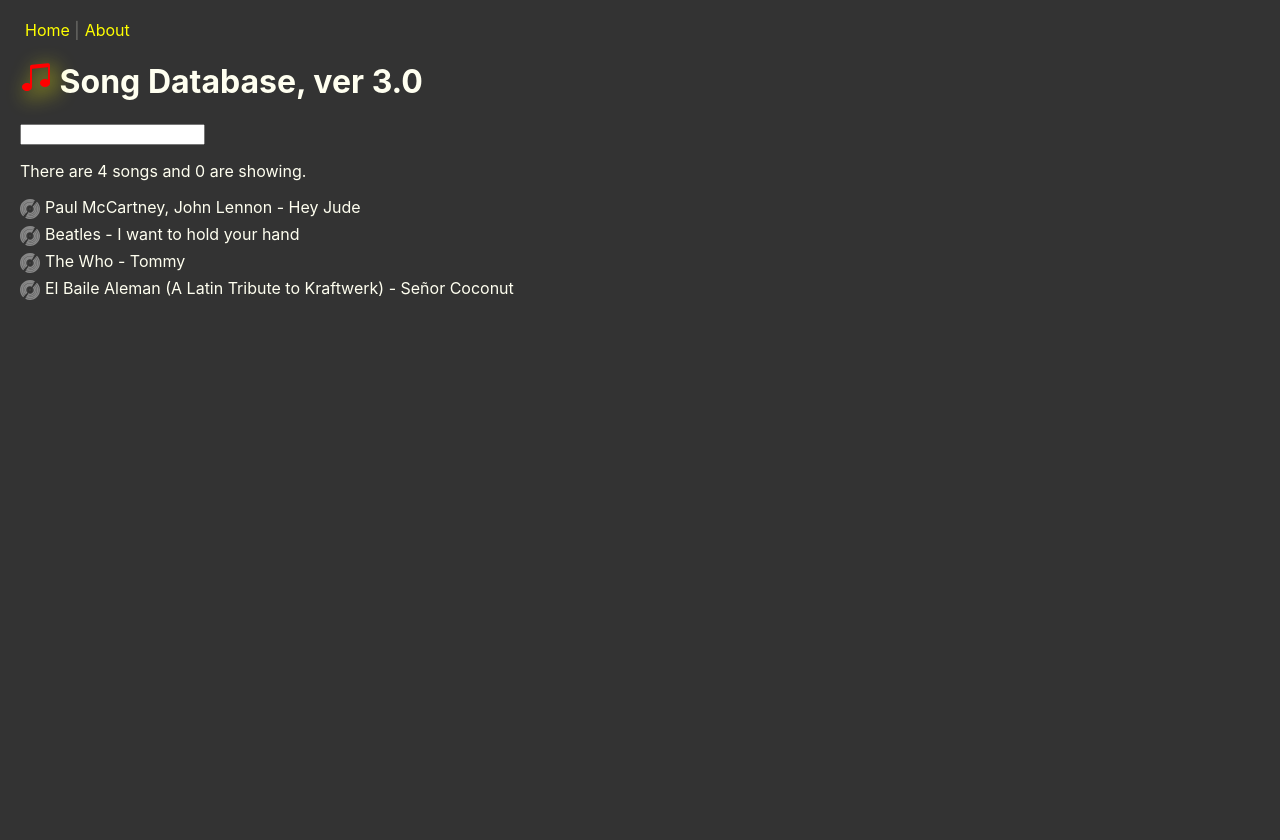
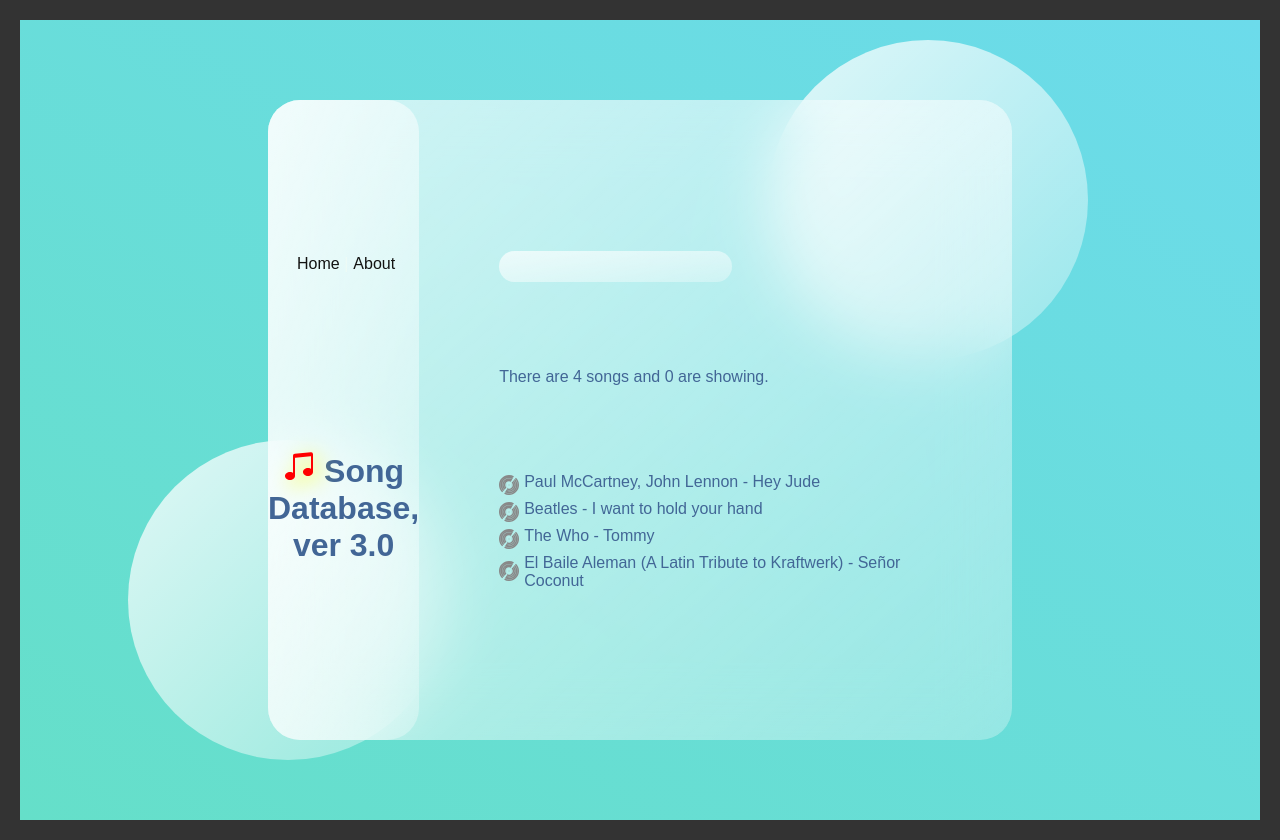
Before and after one commit to FbW-D01/songdatabase, a React (Create React App) app: page / in a window 1280 px wide. Before the commit the page ends 800 px from the top, so only its background shows below. Built offline with nearby package versions, Linux system fonts and the light colour scheme.

Commit message:
New Style habe ich erstellt

```diff
--- a/package.json
+++ b/package.json
@@ -8,6 +8,7 @@
     "@testing-library/user-event": "^12.1.10",
     "icons": "^1.0.0",
     "react": "^17.0.2",
+    "react-backdrop-filter": "^2.1.0",
     "react-dom": "^17.0.2",
     "react-icons": "^4.2.0",
     "react-router-dom": "^5.2.0",
--- a/src/App.css
+++ b/src/App.css
@@ -7,6 +7,7 @@
 nav {
 	margin: 0;
 	padding: 0;
+	display: flex;
 }
 
 nav ul {
@@ -17,12 +18,12 @@
 
 nav ul li a {
 	text-decoration: none;
-	color: yellow;
+	color: rgb(19, 19, 18);
 }
 
 nav ul li:nth-of-type(1):after {
 	content: " |";
-	opacity: .3;
+	opacity: 0.3;
 }
 
 nav ul li {
@@ -36,6 +37,7 @@
 
 .iconMusic:hover {
 	color: blue;
+
 }
 
 .iconMusic {
@@ -46,11 +48,93 @@
 	filter: drop-shadow(5px 5px 10px yellow);
 }
 
+/* New Style von Gamze */
+.main {
+	font-family: "Poppins", sans-serif;
+	min-height: 100vh;
+	background: linear-gradient(to right top, #65dfc9, #6cdbeb);
+	display: flex;
+	align-items: center;
+	justify-content: center;
+}
+
+.glass {
+	background: white;
+	min-height: 80vh;
+	width: 60%;
+	background: linear-gradient(to right bottom, rgba(255, 255, 255, 0.7), rgba(255, 255, 255, 0.3));
+	border-radius: 2rem;
+	z-index: 2;
+	backdrop-filter: blur(2rem);
+	display: flex;
+}
+.circle1,
+.circle2 {
+  background: white;
+  background: linear-gradient(
+    to right bottom,
+    rgba(255, 255, 255, 0.8),
+    rgba(255, 255, 255, 0.3)
+  );
+  height: 20rem;
+  width: 20rem;
+  position: absolute;
+  border-radius: 50%;
+}
+.circle1 {
+	top: 5%;
+	right: 15%;
+}
+.circle2 {
+	bottom: 5%;
+	left: 10%;
+}
+.inputBox{
+	background: linear-gradient(
+		to right bottom,
+		rgba(255, 255, 255, 0.7),
+		rgba(255, 255, 255, 0.3)
+	  );
+	  border: none;
+	  width: 50%;
+	  padding: 0.5rem;
+	  border-radius: 2rem;
+}
+p{
+	color: #426696;
+}
+.list{
+	color: #426696;
+}
+.title{
+	color: #426696;
+ }
+ .dashboard {
+	flex: 1;
+	display: flex;
+	flex-direction: column;
+	align-items: center;
+	justify-content: space-evenly;
+	text-align: center;
+	background: linear-gradient(
+	  to right bottom,
+	  rgba(255, 255, 255, 0.7),
+	  rgba(255, 255, 255, 0.3)
+	);
+	border-radius: 2rem;
+  }
+  .links{
+	margin: 5rem;
+    display: flex;
+    flex-direction: column;
+    justify-content: space-evenly;
+  }
 /* smartphone view */
 
 @media (max-width: 577px) {
 	h1.title {
 		font-size: 1.6rem;
+		color: #426696;
 	}
 	input.inputBox {
 		width: 100%;
--- a/src/App.jsx
+++ b/src/App.jsx
@@ -1,78 +1,12 @@
-import React, { useState } from 'react';
+import React from 'react';
 import './App.css';
-import initialSongs from './data/songs.json';
-import { Switch, Route, Link } from "react-router-dom";
-import About from './components/About';
-import { BsMusicNoteBeamed } from 'react-icons/bs';
-import { SiDiscogs } from 'react-icons/si';
-
+import Home from './components/Home'
 function App() {
-
-	const [searchText, setSearchText] = useState('');
-	const [songs, setSongs] = useState(initialSongs);
-
-	const searchSongs = (userSearchText) => {
-		setSearchText(userSearchText);
-	}
-
-	const toggleDescription = (index) => {
-		songs[index].showDescription = !songs[index].showDescription;
-		setSongs([...songs]);
-	}
-
-	const authorsContainsSearchText = (song) => {
-		let foundSearchText = false;
-		song.author.forEach((auth) => {
-			if (auth.toLowerCase().includes(searchText.toLowerCase())) {
-				foundSearchText = true;
-			};
-		});
-		return foundSearchText;
-	}
 
 	return (
 		<div className="App">
-			<nav>
-				<ul>
-					<li>
-						<Link to="/">Home</Link>
-					</li>
-					<li>
-						<Link to="/about">About</Link>
-					</li>
-				</ul>
-			</nav>
-			<Switch>
-				<Route path="/about">
-					<About />
-				</Route>
-				<Route path="/">
-					<h1 className="title"><BsMusicNoteBeamed className="iconMusic" /> Song Database, ver 3.0</h1>
-					<div>
-						<input type="text" className="inputBox" onChange={((e) => searchSongs(e.target.value))} />
-					</div>
-					<p>There are {songs.length} songs and {songs.filter((song) => song.showDescription).length} are showing.</p>
-					<div className="list">
-						{songs.map((song, index) => {
-							return (
-								<>
-									{(authorsContainsSearchText(song) || song.name.toLowerCase().includes(searchText.toLowerCase())) && (
-										<div className="wrapper">
-											<div className="iconRecord"><SiDiscogs /></div>
-											<div className="textRecord" onClick={() => toggleDescription(index)}>{song.author.join(', ')} - {song.name}
-												{song.showDescription && (
-													<div>{song.description}</div>
-												)}
-											</div>
-										</div>
-									)}
-								</>
-							)
-						})}
-					</div>
+			<Home/>
 
-				</Route>
-			</Switch>
 		</div>
 	);
 }
--- /dev/null
+++ b/src/components/Home.js
@@ -0,0 +1,96 @@
+
+import React, { useState } from 'react';
+import initialSongs from '../data/songs.json';
+import { Switch, Route, Link } from "react-router-dom";
+import About from './About';
+import { BsMusicNoteBeamed } from 'react-icons/bs';
+import { SiDiscogs } from 'react-icons/si';
+
+
+function Home() {
+    const [searchText, setSearchText] = useState('');
+    const [songs, setSongs] = useState(initialSongs);
+
+    const searchSongs = (userSearchText) => {
+        setSearchText(userSearchText);
+    }
+
+    const toggleDescription = (index) => {
+        songs[index].showDescription = !songs[index].showDescription;
+        setSongs([...songs]);
+    }
+
+    const authorsContainsSearchText = (song) => {
+        let foundSearchText = false;
+        song.author.forEach((auth) => {
+            if (auth.toLowerCase().includes(searchText.toLowerCase())) {
+                foundSearchText = true;
+            };
+        });
+        return foundSearchText;
+    }
+    return (<>
+        <div className="main">
+            <div className="section glass">
+
+
+                <Switch>
+                    <Route path="/about">
+                        <About />
+                    </Route>
+                    <Route path="/"><div class="dashboard">
+                    <nav>
+                    <ul>
+                        <li>
+                            <Link to="/">Home</Link>
+                        </li>
+                        <li>
+                            <Link to="/about">About</Link>
+                        </li>
+                    </ul>
+                </nav>
+                        <h1 className="title"><BsMusicNoteBeamed className="iconMusic" /> Song Database, ver 3.0</h1></div>
+                        <div class="links">
+                            <div>
+                                <input type="text" className="inputBox" onChange={((e) => searchSongs(e.target.value))} />
+                            </div>
+                            <p>There are {songs.length} songs and {songs.filter((song) => song.showDescription).length} are showing.</p>
+                            <div className="list">
+                                {songs.map((song, index) => {
+                                    return (
+                                        <>
+                                            {(authorsContainsSearchText(song) || song.name.toLowerCase().includes(searchText.toLowerCase())) && (
+                                                <div className="wrapper">
+                                                    <div className="iconRecord"><SiDiscogs /></div>
+                                                    <div className="textRecord" onClick={() => toggleDescription(index)}>{song.author.join(', ')} - {song.name}
+                                                        {song.showDescription && (
+                                                            <div>{song.description}</div>
+                                                        )}
+                                                    </div>
+                                                </div>
+                                            )}
+                                        </>
+                                    )
+                                })}
+                            </div>
+                        </div>
+
+                    </Route>
+                </Switch>
+
+
+
+
+
+
+            </div>
+                    <div className="circle1"></div>
+        <div className="circle2"></div>
+        </div>
+
+    </>
+
+    )
+}
+
+export default Home
```
Also changed, not shown: 1 other file (tests, documents, lock files or other folders).
